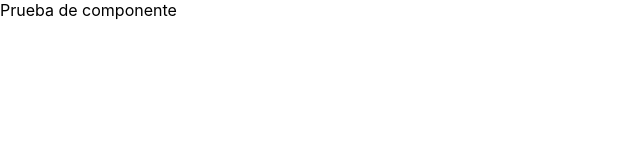
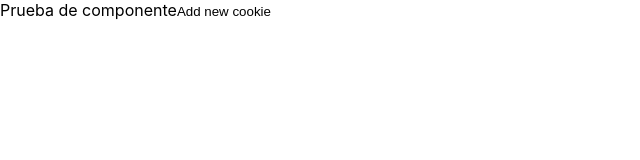
Before and after one commit to JorgeMDev/MERN-deployment, a React (Create React App) app in the folder client/: page /test in a window 1280 px wide. Shown: the top 160 px of the page, without its empty margins (0-640 px from the left). Built offline with nearby package versions, Linux system fonts and the light colour scheme.

Commit message:
test of cookie

```diff
--- a/client/src/components/Test.jsx
+++ b/client/src/components/Test.jsx
@@ -1,8 +1,31 @@
 import React from 'react'
 
 const Test = () => {
+
+
+    const newCookie = (event) => {
+        event.preventDefault();
+        axios.get(process.env.REACT_APP_API_URL + "/api/cookie")
+        .then(res=> {
+          console.log(res)
+          })
+        .catch(err => {
+          console.log(err.response.data)
+
+        },[])}
+
+
+
+
+
   return (
-    <div>Prueba de componente</div>
+    <div>Prueba de componente
+
+        <button onClick={newCookie}>Add new cookie</button>
+
+
+
+    </div>
   )
 }
 
```
